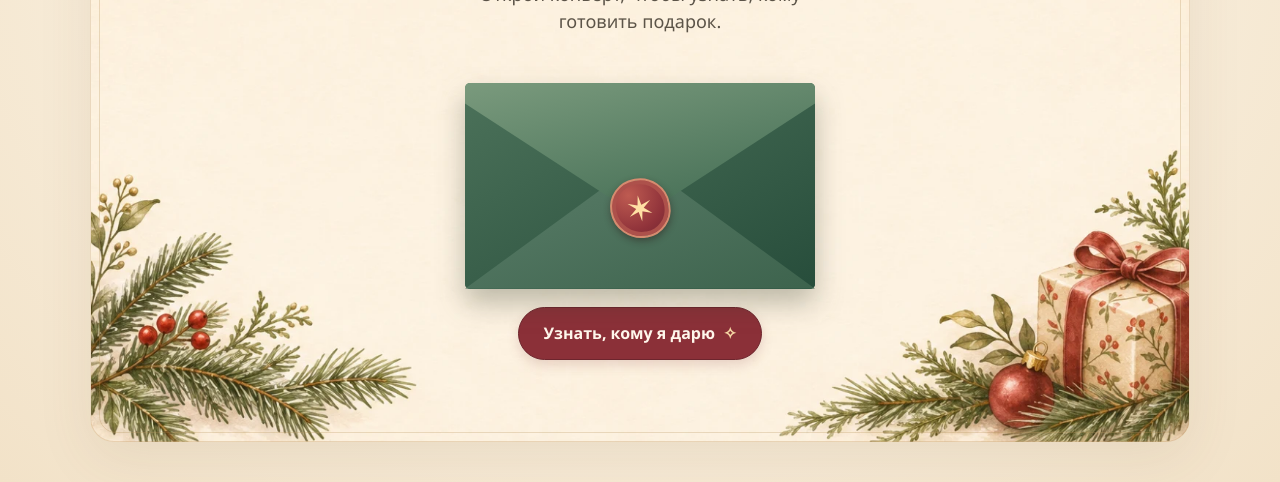
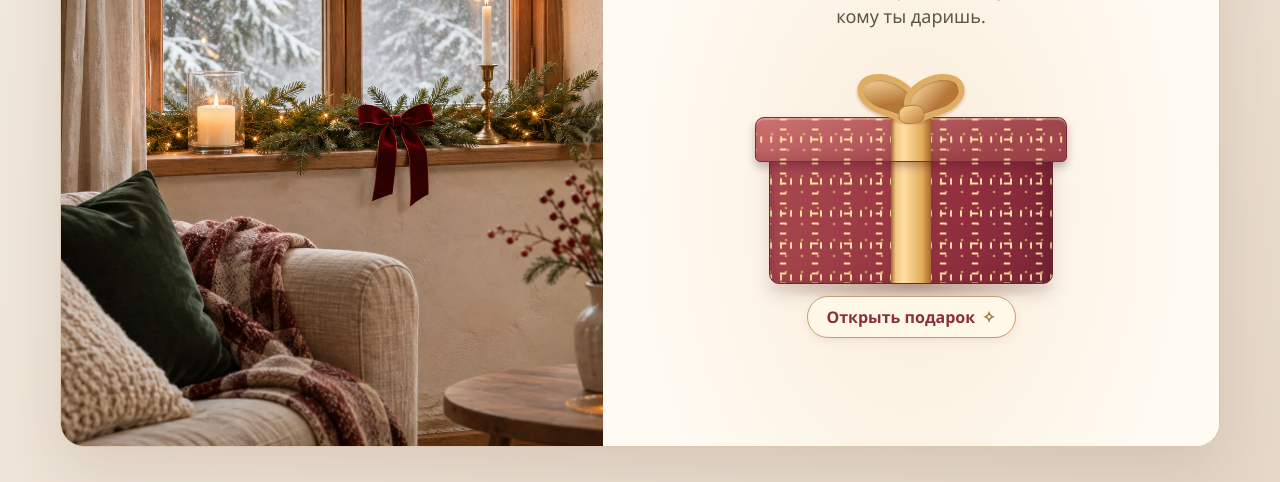
Before and after one commit to H4nsk0y/Secret_Santa, a plain HTML site: page index.html in a window 1280 px wide. Shown: the part 318-800 px from the top of the page. Drawn offline with Linux system fonts and the light colour scheme.

Commit message:
Redesign gift reveal and verify draw results

```diff
--- a/index.html
+++ b/index.html
@@ -13,36 +13,41 @@
 <body>
   <main class="page">
     <div class="frame">
+      <div class="holiday-photo" aria-hidden="true"></div>
+      <div class="invitation">
         <div class="heading">
-        <span class="ornament" aria-hidden="true">✦</span>
           <p class="addressee" id="addressee" hidden></p>
           <h1>Тайный Санта</h1>
-        <p id="intro">Открой конверт, чтобы узнать, кому готовить подарок.</p>
+          <p id="intro">Нажми на подарок, чтобы узнать, кому ты даришь.</p>
         </div>
 
         <div class="scene" id="scene">
           <div class="sparks" id="sparks" aria-hidden="true"></div>
-        <div class="envelope">
-          <div class="envelope-back" aria-hidden="true"></div>
+          <div class="gift">
+            <div class="gift-interior" aria-hidden="true"></div>
             <section class="letter" id="letter" hidden aria-labelledby="recipient">
               <span class="letter-star" aria-hidden="true">✧</span>
-            <p class="letter-label">Твой получатель</p>
+              <p class="letter-label">Ты даришь подарок</p>
               <h2 id="recipient" tabindex="-1"></h2>
             </section>
-          <div class="envelope-pocket" aria-hidden="true"></div>
-          <div class="envelope-flap" aria-hidden="true"></div>
-          <div class="seal" aria-hidden="true">✶</div>
+            <div class="gift-base wrapping" aria-hidden="true"></div>
+            <div class="gift-lid wrapping" aria-hidden="true">
+              <span class="bow"><span class="bow-knot"></span></span>
+            </div>
+            <button type="button" class="reveal" id="reveal" disabled>
+              <span>Открыть подарок <span aria-hidden="true">✧</span></span>
+            </button>
           </div>
         </div>
 
         <div class="actions">
-        <button type="button" class="reveal" id="reveal">Узнать, кому я дарю <span aria-hidden="true">✧</span></button>
           <p class="note" id="note" role="status"></p>
           <button type="button" class="sound" id="sound" hidden></button>
         </div>
+      </div>
 
       <audio id="song" src="./assets/jingle-bell-rock.mp3" preload="none" loop></audio>
-      <noscript>Включи JavaScript, чтобы открыть конверт.</noscript>
+      <noscript>Включи JavaScript, чтобы открыть подарок.</noscript>
     </div>
   </main>
 </body>
--- a/santa.js
+++ b/santa.js
@@ -88,7 +88,7 @@ sound.addEventListener("click", () => {
   }
 });
 
-async function prepareEnvelope() {
+async function prepareGift() {
   reveal.disabled = true;
   const fragment = window.location.hash;
   let invitation;
@@ -113,10 +113,10 @@ async function prepareEnvelope() {
     letter.addEventListener("animationend", () => recipient.focus({ preventScroll: true }), { once: true });
     scene.classList.add("open");
     reveal.hidden = true;
-    intro.textContent = "Конверт открыт. Теперь можно готовить подарок!";
+    intro.textContent = "Теперь можно готовить подарок!";
   }, { once: true });
 }
 
-void prepareEnvelope();
+void prepareGift();
 
 window.addEventListener("hashchange", () => window.location.reload());
--- a/styles.css
+++ b/styles.css
@@ -19,55 +19,46 @@ button:focus-visible { outline: 2px solid #8b3038; outline-offset: 5px; }
   min-height: 100svh;
   display: grid;
   place-items: center;
-  padding: 20px;
-  background: radial-gradient(ellipse at 50% 30%, #fffaf0, #f2e2c8);
+  padding: 24px;
+  background: linear-gradient(140deg, #f2eae1, #eee3d5 55%, #e6d7c7);
 }
 
 .frame {
-  position: relative;
-  isolation: isolate;
-  width: min(100%, 1100px);
-  min-height: min(720px, calc(100svh - 40px));
-  padding: clamp(28px, 6vh, 62px) 24px 26px;
+  width: min(100%, 1160px);
+  min-height: min(730px, calc(100svh - 48px));
+  display: grid;
+  grid-template-columns: minmax(0, .88fr) minmax(0, 1fr);
+  overflow: hidden;
+  border: 1px solid #d9c7b2;
+  border-radius: 24px;
+  background: #fffaf2;
+  box-shadow: 0 24px 64px #533b2824;
+  animation: frame-in .68s cubic-bezier(.22,.7,.28,1) both;
+}
+
+.holiday-photo {
+  background: #b59c82 url("./assets/holiday-window.webp") center / cover no-repeat;
+}
+
+.invitation {
   display: flex;
   flex-direction: column;
   align-items: center;
   justify-content: center;
+  min-width: 0;
+  padding: clamp(30px, 5vw, 68px) 24px 24px;
   text-align: center;
-  border: 1px solid #ccaa796b;
-  border-radius: 24px;
-  background: #fff9ee url("./assets/winter.webp") center / cover no-repeat;
-  box-shadow: 0 16px 55px #69472b18;
+  background: radial-gradient(ellipse at 50% 67%, #faedda, transparent 63%), #fffaf2;
 }
 
-.frame::before {
-  content: "";
-  position: absolute;
-  z-index: -1;
-  inset: 8px;
-  border: 1px solid #b8955d4a;
-  border-radius: 17px;
-  pointer-events: none;
-}
-
-.heading { position: relative; z-index: 1; }
-.ornament {
-  display: inline-flex;
-  align-items: center;
-  gap: 12px;
-  color: var(--gold);
-  font-size: 22px;
-}
-
-.ornament::before, .ornament::after {
-  content: "";
-  width: 32px;
-  height: 1px;
-  background: #c7a273;
+.heading {
+  position: relative;
+  z-index: 1;
+  animation: invitation-in .65s .1s cubic-bezier(.22,.7,.28,1) both;
 }
 
 .heading .addressee {
-  margin: 6px auto 0;
+  margin: 0 auto 12px;
   max-width: 36ch;
   color: var(--wine);
   font-family: Georgia, "Times New Roman", serif;
@@ -83,7 +74,7 @@ h1, h2 {
 
 h1 {
   margin: 8px 0 10px;
-  font-size: clamp(42px, 8.5vw, 86px);
+  font-size: clamp(39px, 6.1vw, 78px);
   line-height: 1.03;
   letter-spacing: -.055em;
 }
@@ -99,79 +90,144 @@ h1 {
 
 .scene {
   position: relative;
-  width: min(100%, 350px);
-  height: clamp(230px, 34vh, 300px);
-  display: grid;
-  align-items: end;
-  padding-bottom: 18px;
-  perspective: 850px;
+  width: min(100%, 382px);
+  height: clamp(280px, 39vh, 342px);
+  animation: invitation-in .78s .19s cubic-bezier(.22,.7,.28,1) both;
 }
 
-.envelope {
-  position: relative;
-  width: 100%;
-  aspect-ratio: 1.7;
-  filter: drop-shadow(0 14px 14px #343d2950);
+.gift {
+  position: absolute;
+  inset: auto 0 58px;
+  width: min(85%, 284px);
+  height: clamp(120px, 19vh, 165px);
+  margin-inline: auto;
+  isolation: isolate;
+  --ribbon: linear-gradient(90deg, #a46730, #f1c981 12%, #ffdfa5 32%, #e3ab59 78%, #a46730);
+  --paper-pattern: radial-gradient(ellipse at center, #ffe2a0 0 13%, transparent 18%),
+    radial-gradient(ellipse at center, #ffe2a0 0 13%, transparent 18%),
+    radial-gradient(circle, #edbe78ad 0 1px, transparent 1.7px);
 }
 
-.envelope-back, .envelope-pocket, .envelope-flap {
-  position: absolute;
-  inset: 0;
-  border-radius: 5px;
+.scene:not(.open) .gift {
+  animation: gift-sway 1.8s .95s ease-in-out;
 }
 
-.envelope-back { background: linear-gradient(145deg, #61846d, #2d5945); }
-.envelope-pocket {
-  z-index: 3;
-  background: linear-gradient(152deg, #4c725a, #274d3b);
-  clip-path: polygon(0 9%, 50% 61%, 100% 9%, 100% 100%, 0 100%);
+.gift::before {
+  content: "";
+  position: absolute;
+  inset: auto -5% -18px;
+  height: 30px;
+  border-radius: 50%;
+  background: radial-gradient(ellipse, #5e2a2355, transparent 68%);
 }
 
-.envelope-pocket::before {
+.wrapping {
+  background-image: var(--paper-pattern), var(--paper-light);
+  background-size: 32px 10px, 10px 32px, 16px 16px, auto;
+  background-position: center, center, 8px 8px, center;
+}
+
+.gift-interior {
+  position: absolute;
+  z-index: 1;
+  inset: -15px 0 auto;
+  height: 41px;
+  border-radius: 11px 11px 5px 5px;
+  border: 4px solid #a44b4c;
+  background: linear-gradient(#4d1e27, #8f4141);
+  transform: perspective(260px) rotateX(38deg);
+}
+
+.gift-base {
+  position: absolute;
+  z-index: 3;
+  inset: 11px 0 0;
+  border-radius: 3px 3px 10px 10px;
+  border: 1px solid #6c2633;
+  --paper-light: linear-gradient(110deg, #a94b51, #922f3e 64%, #782638);
+  box-shadow: inset -12px 0 17px #50122232, inset 0 8px 12px #4613244a, 0 11px 18px #4b201c23;
+}
+
+.gift-base::after, .gift-lid::after {
   content: "";
   position: absolute;
-  inset: 0;
-  clip-path: polygon(0 100%, 50% 38%, 100% 100%);
-  background: linear-gradient(160deg, #658773, #3d634d);
+  inset: 0 43%;
+  background: var(--ribbon);
+  box-shadow: 1px 0 4px #6c38234c;
 }
 
-.envelope-flap {
-  z-index: 4;
-  background: linear-gradient(168deg, #7a9a7d, #426c53 70%);
-  clip-path: polygon(0 0, 100% 0, 100% 10%, 53% 62%, 50% 64%, 47% 62%, 0 10%);
-  transform-origin: top center;
+.gift-lid {
+  position: absolute;
+  z-index: 5;
+  inset: -15px -5% auto;
+  height: 45px;
+  border: 1px solid #7d2d3a;
+  border-radius: 9px 9px 5px 5px;
+  --paper-light: linear-gradient(160deg, #ce7271, #a0464d 72%);
+  box-shadow: inset 0 2px 1px #ffe2b95e, inset 0 -5px 9px #5d203024, 0 5px 9px #46132449;
+  transform-origin: 55% 100%;
 }
 
-.seal {
-  z-index: 5;
+.gift-lid::after { inset-inline: 43.65%; }
+
+.bow {
   position: absolute;
-  top: 61%;
+  z-index: 1;
+  bottom: 100%;
   left: 50%;
-  transform: translate(-50%, -50%) rotate(-10deg);
-  display: grid;
-  place-items: center;
-  width: 17%;
-  aspect-ratio: 1;
-  border-radius: 48% 51% 47% 53%;
-  color: #ffe0a4;
-  background: radial-gradient(circle at 33% 24%, #be5b51, #8f323a 64%, #6e2631);
-  border: 2px solid #d68b6f;
-  box-shadow: 0 3px 7px #281a1770, inset 0 0 0 4px #ad514b;
-  font: clamp(22px, 5vw, 35px)/1 Georgia, serif;
+  width: 109px;
+  height: 37px;
+  transform: translateX(-50%);
+}
+
+.bow::before, .bow::after {
+  content: "";
+  position: absolute;
+  bottom: 2px;
+  width: 51px;
+  height: 28px;
+  border: 6px solid #dfad62;
+  background: linear-gradient(150deg, #ffe0a6, #b57738 67%);
+  box-shadow: inset 0 1px 2px #82512080, 0 2px 3px #79452d3f;
+}
+
+.bow::before {
+  left: 0;
+  border-radius: 60% 68% 24% 62%;
+  transform: rotate(19deg);
+}
+
+.bow::after {
+  right: 0;
+  border-radius: 68% 60% 62% 24%;
+  transform: rotate(-19deg);
+}
+
+.bow-knot {
+  position: absolute;
+  z-index: 1;
+  left: 50%;
+  bottom: -6px;
+  width: 26px;
+  height: 19px;
+  border: 1px solid #b48046;
+  border-radius: 40%;
+  background: linear-gradient(145deg, #ffdc95, #bf803c);
+  transform: translateX(-50%) rotate(-5deg);
 }
 
 .letter {
   position: absolute;
   z-index: 2;
-  inset: auto 7% 5% 7%;
-  min-height: 79%;
+  inset: auto -4% 52%;
+  min-height: 108px;
   display: grid;
   align-content: center;
-  padding: 14px 12px 17px;
+  padding: 15px 12px;
   border: 1px solid #dfbd87;
   border-radius: 6px;
   background: linear-gradient(150deg, #fffcf1, #faeacf);
-  box-shadow: inset 0 0 0 4px #f6dfb7;
+  box-shadow: inset 0 0 0 4px #f6dfb7, 0 4px 12px #6e3e2929;
   opacity: 0;
 }
 
@@ -186,39 +242,49 @@ h1 {
 
 h2 {
   margin: 0;
-  font-size: clamp(22px, 6vw, 36px);
+  font-size: clamp(23px, 6vw, 38px);
   line-height: 1.1;
   overflow-wrap: anywhere;
 }
 
 h2:focus { outline: none; }
-.open .seal { animation: break-seal .35s ease-in both; }
-.open .envelope-flap { animation: open-flap .62s .1s ease-in-out both; }
-.open .letter { animation: raise-letter .8s .43s cubic-bezier(.2,.7,.25,1) both; }
+.open .gift-lid { animation: lift-lid .72s cubic-bezier(.25,.65,.25,1) both; }
+.open .letter { animation: raise-letter .82s .27s cubic-bezier(.2,.7,.25,1) both; }
 
-@keyframes break-seal {
-  to { opacity: 0; transform: translate(-50%, -40%) scale(.6) rotate(22deg); }
+@keyframes frame-in {
+  from { opacity: 0; transform: translateY(12px); }
+  to { opacity: 1; transform: translateY(0); }
 }
 
-@keyframes open-flap {
-  50% { z-index: 4; }
-  51%, 100% { z-index: 1; }
-  to { transform: rotateX(128deg); }
+@keyframes invitation-in {
+  from { opacity: 0; translate: 0 12px; }
+  to { opacity: 1; translate: 0 0; }
+}
+
+@keyframes gift-sway {
+  0%, 100% { translate: 0 0; rotate: 0deg; }
+  48% { translate: 0 -5px; rotate: -1.2deg; }
+}
+
+
+@keyframes lift-lid {
+  33% { opacity: 1; transform: translateY(-68px) rotate(-5deg); }
+  to { opacity: 0; transform: translate(32%, -92px) rotate(17deg); }
 }
 
 @keyframes raise-letter {
-  0% { opacity: 0; transform: translateY(10%); }
-  12% { opacity: 1; }
-  55% { z-index: 2; }
-  56%, 100% { z-index: 4; }
-  to { opacity: 1; transform: translateY(-49%) rotate(-2deg); }
+  0% { opacity: 0; transform: translateY(64%) scale(.84); }
+  24% { opacity: 1; }
+  43% { z-index: 2; }
+  44%, 100% { z-index: 4; }
+  to { opacity: 1; transform: translateY(-25%) rotate(-3deg); }
 }
 
 .sparks { position: absolute; inset: 0; z-index: 6; pointer-events: none; }
 .spark {
   position: absolute;
   left: 50%;
-  top: 58%;
+  top: 43%;
   opacity: 0;
   color: var(--spark-color);
   font-size: var(--spark-size);
@@ -230,21 +296,37 @@ h2:focus { outline: none; }
   to { opacity: 0; transform: translate(var(--spark-x), var(--spark-y)) rotate(100deg); }
 }
 
-.actions { min-height: 102px; }
+.actions { min-height: 48px; }
 .reveal {
-  min-height: 53px;
-  border: 1px solid #6d252d;
-  border-radius: 30px;
-  padding: 11px 24px;
-  color: #fff7ec;
-  background: var(--wine);
-  box-shadow: 0 5px 12px #7e30372b;
-  font-weight: 600;
-  transition: background .2s, transform .2s;
+  position: absolute;
+  z-index: 6;
+  inset: -60px -8px -57px;
+  display: flex;
+  align-items: end;
+  justify-content: center;
+  border: 0;
+  border-radius: 15px;
+  padding: 0 5px 3px;
+  background: transparent;
 }
 
-.reveal span { margin-left: 4px; color: #f6d6a4; }
-.reveal:hover:not(:disabled) { background: #74242e; transform: translateY(-2px); }
+.reveal > span {
+  display: inline-flex;
+  align-items: center;
+  gap: 7px;
+  min-height: 42px;
+  padding: 8px 19px;
+  border: 1px solid #c69d72;
+  border-radius: 24px;
+  color: var(--wine);
+  background: #fff8e9;
+  box-shadow: 0 3px 8px #7e303715;
+  font-weight: 600;
+}
+
+.reveal > span > span { color: var(--gold); }
+.gift:has(.reveal:hover:not(:disabled)) .gift-lid { transform: translateY(-4px) rotate(-1deg); }
+.gift-lid { transition: transform .24s ease; }
 .reveal:disabled { cursor: default; opacity: .65; }
 .note { min-height: 20px; margin: 12px 0 5px; color: #625348; font-size: 13px; }
 .note:empty { display: none; }
@@ -259,19 +341,19 @@ h2:focus { outline: none; }
   text-underline-offset: 3px;
 }
 
-@media (max-width: 540px) {
-  .page { padding: 10px; }
+@media (max-width: 680px) {
+  .page { padding: 12px; }
   .frame {
-    min-height: calc(100svh - 20px);
-    padding-inline: 18px;
-    background-image: linear-gradient(transparent 58px, #fff9ee 142px, #fff9ee calc(100% - 142px), transparent calc(100% - 58px)),
-      url("./assets/winter.webp"), url("./assets/winter.webp");
-    background-position: center, center top, center bottom;
-    background-size: 100% 100%, 100% auto, 100% auto;
-    border-radius: 16px;
+    min-height: auto;
+    grid-template-columns: minmax(0, 1fr);
+    border-radius: 18px;
   }
-  .frame::before { inset: 5px; border-radius: 12px; }
-  .scene { max-width: 310px; }
+  .holiday-photo {
+    height: clamp(144px, 22svh, 220px);
+    background-position: center 51%;
+  }
+  .invitation { padding: 27px 16px 12px; }
+  .scene { max-width: 340px; height: clamp(250px, 35svh, 305px); }
 }
 
 @media (prefers-reduced-motion: reduce) {
```
Also changed, not shown: draw.mjs (+80 -11 lines), assets/holiday-window.webp (added), 3 other files. Lines whose indentation alone changed are shown as unchanged.
